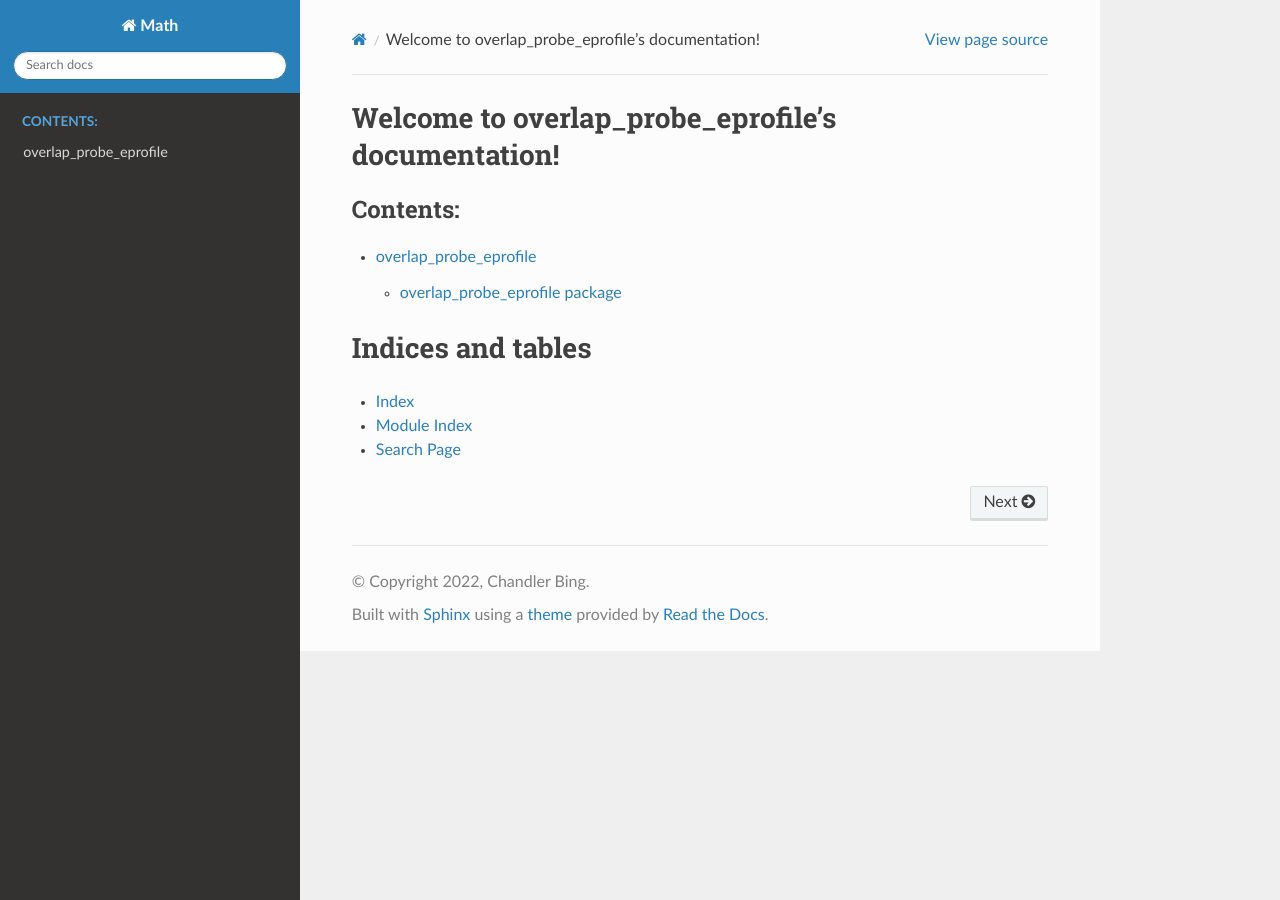
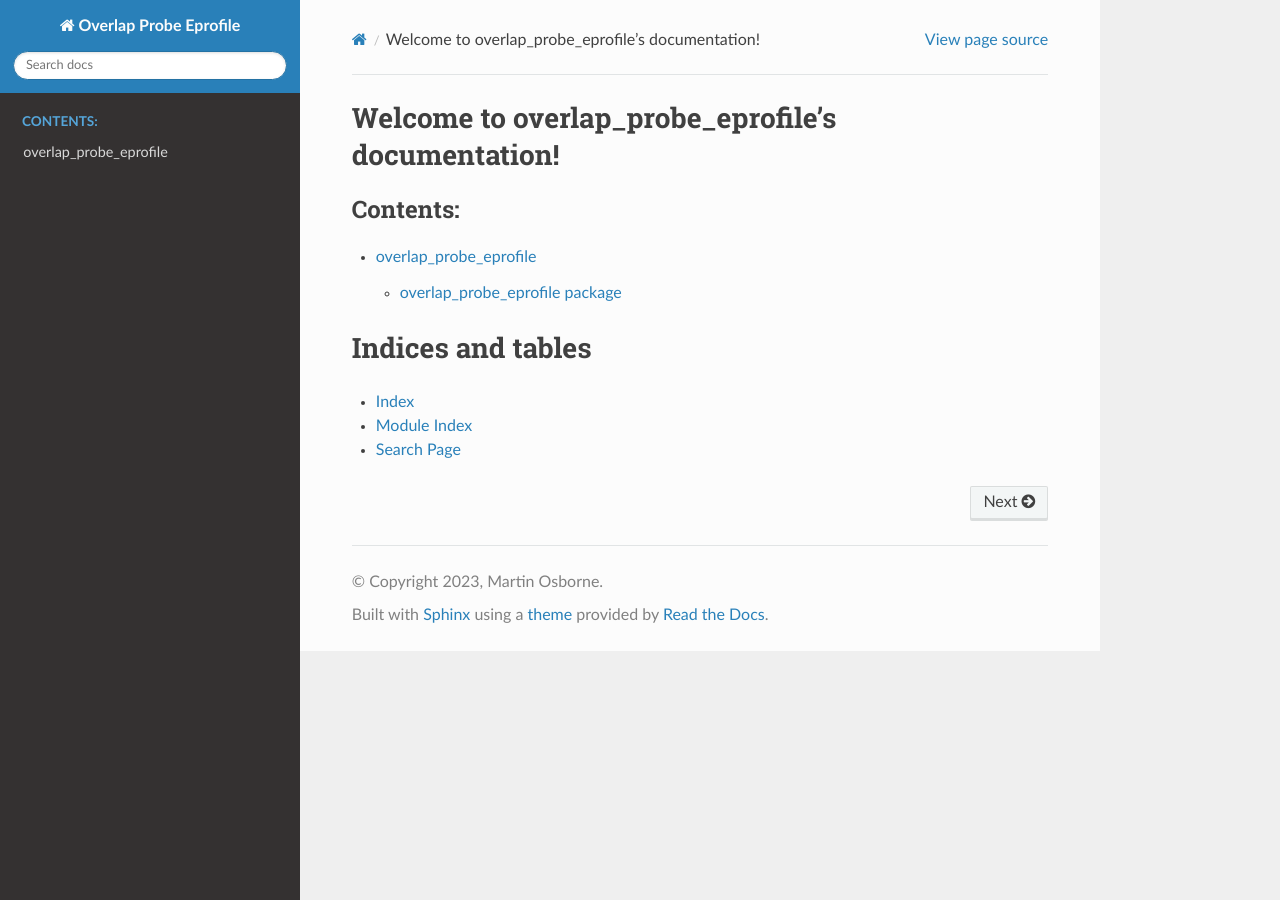
Before and after one commit to martin-obs/OVERLAP_PROBE_EPROFILE, a Sphinx documentation site: the page built from docs/index.rst, in a window 1280 px wide. Built offline with Sphinx 7.4.7 and the Read the Docs theme 2.0.0, drawn with Linux system fonts in a browser that asks for light colours.

Commit message:
trying to get docs working!

```diff
--- a/docs/conf.py
+++ b/docs/conf.py
@@ -17,9 +17,9 @@ sys.path.insert(0, os.path.abspath('..'))
 
 # -- Project information -----------------------------------------------------
 
-project = 'Math'
-copyright = '2022, Chandler Bing'
-author = 'Chandler Bing'
+project = 'Overlap Probe Eprofile'
+copyright = '2023, Martin Osborne'
+author = 'Martin Osborne'
 
 # The full version, including alpha/beta/rc tags
 release = '00.00.01'
```
Also changed, not shown: 19 other files.
